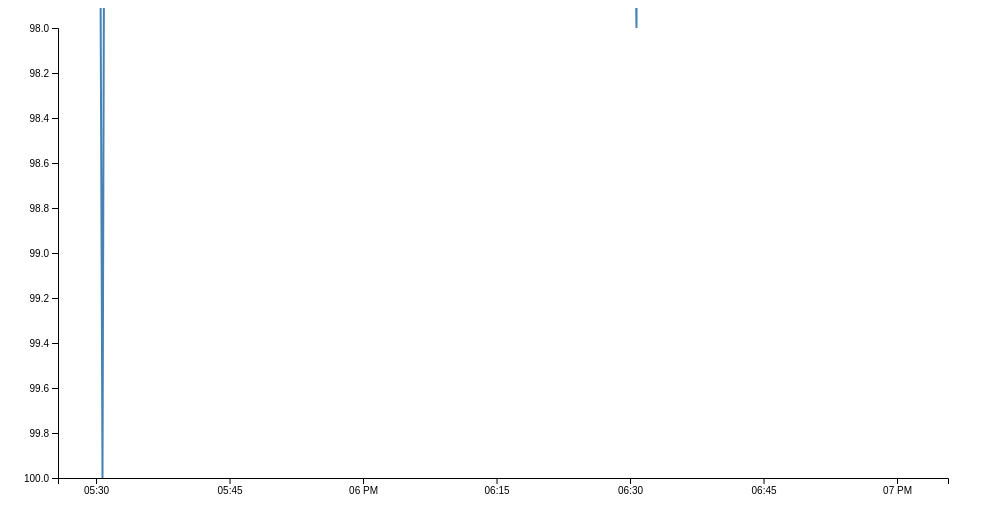
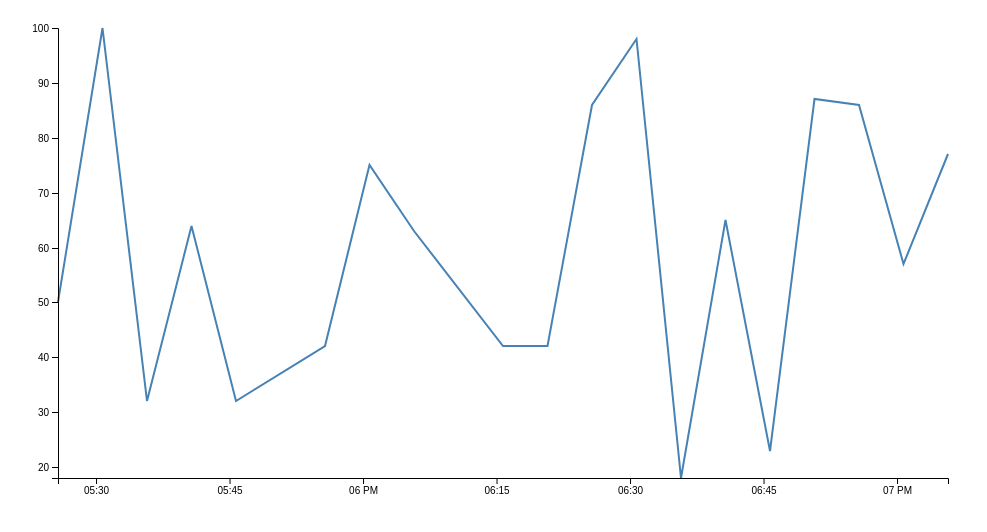
Before and after one commit to frankieorourke/tsv-line-graph, a plain HTML site: page index.html in a window 1280 px wide. Shown: the whole page, without its empty margins (0-987 px from the left). Drawn offline with nearby package versions, Linux system fonts and the light colour scheme.

Commit message:
line and axes are good, need to add label to axes and insert real data.

```diff
--- a/index.html
+++ b/index.html
@@ -55,7 +55,7 @@ d3.tsv("data.txt").then(function(data) {
 
   // Scale the range of the data
   x.domain(d3.extent(data, function(d) { console.log(d.time); return d.time; }));
-  y.domain(d3.extent(data, function(d){ return d.throughput; }));
+  y.domain([d3.min(data, function(d){ return +d.throughput; }), d3.max(data, function(d){return +d.throughput;})]);
 
   // Add the valueline path.
   svg.append("path")
```
Also changed, not shown: data.txt.
